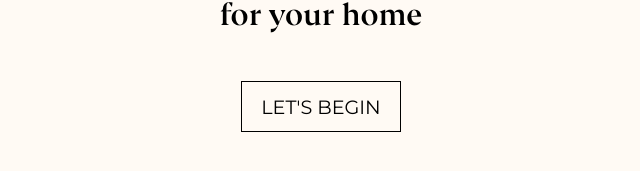
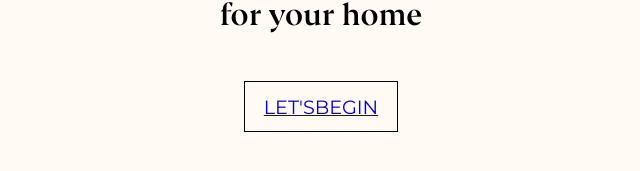
Before and after one commit to jennifertechel/plant-app, a React (Vite) app: page / in a window 1280 px wide. Shown: the part 343-514 px from the top of the page, without its empty margins (319-959 px from the left). Built offline with nearby package versions, Linux system fonts and the light colour scheme; no server answers.

Commit message:
added first route to make sure it works

```diff
--- a/src/App.tsx
+++ b/src/App.tsx
@@ -1,9 +1,5 @@
-import { createUseStyles } from "react-jss";
+import { Outlet } from "react-router-dom";
 import { usePlantMatch } from "./hooks/usePlantMatch";
-import StartPage from "./pages/StartPage";
-// JSS EMPTY CONST
-
-const useStyles = createUseStyles({});
 
 function App() {
   // API
@@ -11,7 +7,7 @@ function App() {
 
   return (
     <div>
-      <StartPage />
+      <Outlet />
     </div>
   );
 }
--- a/src/Components/OutlinedButton.tsx
+++ b/src/Components/OutlinedButton.tsx
@@ -1,9 +1,16 @@
 import { createUseStyles } from "react-jss";
+import { NavLink } from "react-router-dom";
 
 function OutlinedButton() {
   const classes = useStyles();
 
-  return <button className={classes.button}>Let's begin</button>;
+  return (
+    <>
+      <button className={classes.button}>
+        <NavLink to="quizpageone">Let'sBegin</NavLink>
+      </button>
+    </>
+  );
 }
 const useStyles = createUseStyles({
   button: {
--- a/src/main.tsx
+++ b/src/main.tsx
@@ -1,10 +1,26 @@
-import React from 'react'
-import ReactDOM from 'react-dom/client'
-import App from './App'
-import './main.css'
+import React from "react";
+import ReactDOM from "react-dom/client";
+import {
+  createBrowserRouter,
+  createRoutesFromElements,
+  Route,
+  RouterProvider,
+} from "react-router-dom";
+import App from "./App";
+import "./main.css";
+import QuizPageOne from "./pages/QuizPageOne";
+import StartPage from "./pages/StartPage";
 
-ReactDOM.createRoot(document.getElementById('root') as HTMLElement).render(
+const router = createBrowserRouter(
+  createRoutesFromElements(
+    <Route path="/" element={<App />}>
+      <Route index element={<StartPage />} />
+      <Route path="quizpageone" element={<QuizPageOne />} />
+    </Route>
+  )
+);
+ReactDOM.createRoot(document.getElementById("root") as HTMLElement).render(
   <React.StrictMode>
-    <App />
-  </React.StrictMode>,
-)
+    <RouterProvider router={router} />
+  </React.StrictMode>
+);
```
